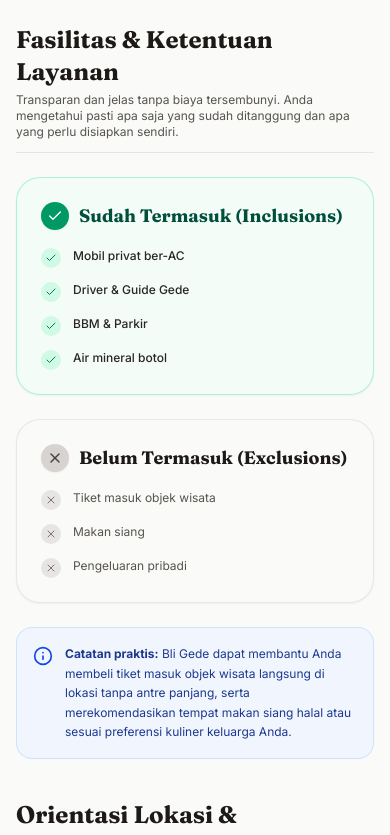
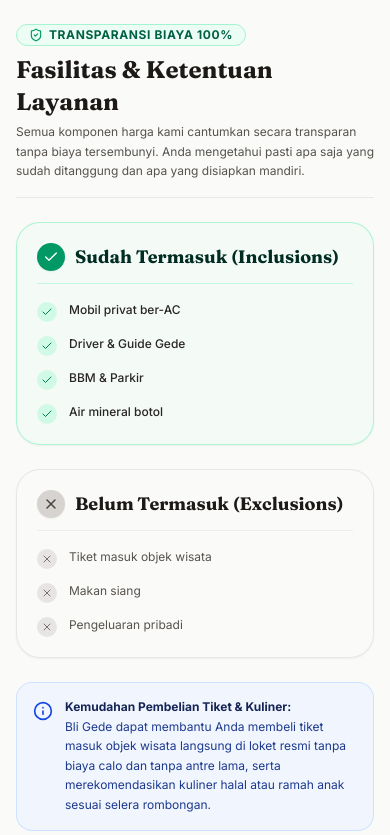
Before and after one commit to sumestawsome/gedebaliguide, a Next.js app: page /tours/ubud-cultural-heritage-waterfall in a window 390 px wide. Shown: the part 3200-4035 px from the top of the page. Built offline with nearby package versions, Linux system fonts and the light colour scheme.

Commit message:
feat(tours): refine TourInclusions section with fee transparency badges and responsive layout

```diff
--- a/src/components/tours/TourInclusions.tsx
+++ b/src/components/tours/TourInclusions.tsx
@@ -1,5 +1,7 @@
+"use client";
+
 import React from "react";
-import { Check, X, ShieldCheck, Info } from "lucide-react";
+import { Check, X, ShieldCheck, Info, Car, Fuel, MapPin, Sparkles, AlertCircle } from "lucide-react";
 
 interface TourInclusionsProps {
   includes: string[];
@@ -9,19 +11,23 @@ interface TourInclusionsProps {
 export default function TourInclusions({ includes, excludes }: TourInclusionsProps) {
   return (
     <div className="space-y-6">
-      <div className="border-b border-stone-200 pb-3">
+      <div className="border-b border-stone-200/80 pb-4">
+        <div className="inline-flex items-center gap-1.5 rounded-full bg-emerald-50 border border-emerald-200 px-3 py-0.5 text-xs font-bold uppercase tracking-wider text-emerald-800 mb-2">
+          <ShieldCheck className="h-3.5 w-3.5 text-emerald-600" />
+          <span>Transparansi Biaya 100%</span>
+        </div>
         <h3 className="font-serif text-2xl sm:text-3xl font-bold text-stone-900">
           Fasilitas & Ketentuan Layanan
         </h3>
-        <p className="text-xs sm:text-sm text-stone-600 mt-1">
-          Transparan dan jelas tanpa biaya tersembunyi. Anda mengetahui pasti apa saja yang sudah ditanggung dan apa yang perlu disiapkan sendiri.
+        <p className="text-xs sm:text-sm text-stone-600 mt-1 leading-relaxed font-sans">
+          Semua komponen harga kami cantumkan secara transparan tanpa biaya tersembunyi. Anda mengetahui pasti apa saja yang sudah ditanggung dan apa yang disiapkan mandiri.
         </p>
       </div>
 
       <div className="grid grid-cols-1 md:grid-cols-2 gap-6">
-        {/* Kolom 1: Sudah Termasuk */}
-        <div className="rounded-3xl border border-emerald-200/90 bg-emerald-50/50 p-6 sm:p-7 space-y-4 shadow-xs">
-          <div className="flex items-center gap-2.5 text-emerald-900 font-serif font-bold text-lg sm:text-xl">
+        {/* Kolom 1: Sudah Termasuk (Inclusions) */}
+        <div className="rounded-3xl border border-emerald-200/90 bg-emerald-50/40 p-5 sm:p-7 space-y-4 shadow-xs">
+          <div className="flex items-center gap-2.5 text-emerald-950 font-serif font-bold text-lg sm:text-xl border-b border-emerald-200/60 pb-3">
             <div className="flex h-7 w-7 items-center justify-center rounded-full bg-emerald-600 text-white shadow-xs">
               <Check className="h-4 w-4" />
             </div>
@@ -44,9 +50,9 @@ export default function TourInclusions({ includes, excludes }: TourInclusionsPro
           </ul>
         </div>
 
-        {/* Kolom 2: Belum Termasuk */}
-        <div className="rounded-3xl border border-stone-200/90 bg-stone-50/70 p-6 sm:p-7 space-y-4 shadow-xs">
-          <div className="flex items-center gap-2.5 text-stone-900 font-serif font-bold text-lg sm:text-xl">
+        {/* Kolom 2: Belum Termasuk (Exclusions) */}
+        <div className="rounded-3xl border border-stone-200/90 bg-stone-50/70 p-5 sm:p-7 space-y-4 shadow-xs">
+          <div className="flex items-center gap-2.5 text-stone-900 font-serif font-bold text-lg sm:text-xl border-b border-stone-200/60 pb-3">
             <div className="flex h-7 w-7 items-center justify-center rounded-full bg-stone-300 text-stone-700 shadow-xs">
               <X className="h-4 w-4" />
             </div>
@@ -70,12 +76,15 @@ export default function TourInclusions({ includes, excludes }: TourInclusionsPro
         </div>
       </div>
 
-      {/* Helpful note */}
-      <div className="flex items-start gap-3 rounded-2xl bg-blue-50/80 border border-blue-200/70 p-4 text-xs sm:text-sm text-blue-900">
+      {/* Practical Advice Note */}
+      <div className="flex items-start gap-3 rounded-2xl bg-blue-50/80 border border-blue-200/70 p-4 sm:p-4.5 text-xs sm:text-sm text-blue-950">
         <Info className="h-5 w-5 text-blue-700 shrink-0 mt-0.5" />
-        <p className="leading-relaxed">
-          <strong>Catatan praktis:</strong> Bli Gede dapat membantu Anda membeli tiket masuk objek wisata langsung di lokasi tanpa antre panjang, serta merekomendasikan tempat makan siang halal atau sesuai preferensi kuliner keluarga Anda.
-        </p>
+        <div className="space-y-0.5">
+          <p className="font-bold">Kemudahan Pembelian Tiket & Kuliner:</p>
+          <p className="leading-relaxed text-blue-900">
+            Bli Gede dapat membantu Anda membeli tiket masuk objek wisata langsung di loket resmi tanpa biaya calo dan tanpa antre lama, serta merekomendasikan kuliner halal atau ramah anak sesuai selera rombongan.
+          </p>
+        </div>
       </div>
     </div>
   );
```
